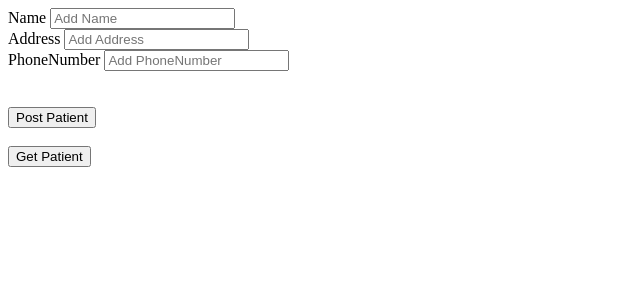
After one commit to denzilsaldanha/abilitymade, a Flask app: page /patient in a window 1280 px wide. The commit adds this page. Shown: the top 300 px of the page, without its empty margins (0-640 px from the left). Run offline with Flask 2, Linux system fonts and the light colour scheme.

Commit message:
Removed script.js Updated server to get patient.html Updated server to post/get patient details

```diff
--- a/app.py
+++ b/app.py
@@ -47,7 +47,31 @@ def orthotist():
         for obj in orthotistsList:
             orthotistJson.append(obj.__dict__)
         return json.dumps(orthotistJson)
+@app.route('/js/script.js', methods = ['GET'])
+def javascript():
+    if request.method =='GET':
+        return render_template('/js/script.js')
 
+@app.route('/patient', methods=['POST', 'GET'])
+def patient():
+    if request.method == 'GET':
+        return render_template('patient.html')
+
+patientList = []
+
+@app.route('/patient/details', methods=['POST', 'GET'])
+def patientdetails():
+    if request.method == 'GET':
+        list_patient = []
+        for obj in patientList:
+            list_patient.append(obj.__dict__)
+            # print(list_orders)
+        return json.dumps(list_patient)
+    if request.method == 'POST':
+        patient_details = request.json
+        print(patient_details)
+        patientList.append(Patient(**patient_details))
+        return '200 OK'
 
 if __name__ == '__main__':
     app.run(debug=True)
--- /dev/null
+++ b/templates/patient.html
@@ -0,0 +1,45 @@
+<!DOCTYPE html>
+<html lang="en">
+<head>
+  <meta charset="UTF-8">
+  <meta name="viewport" content="width=device-width, initial-scale=1.0">
+  <meta http-equiv="X-UA-Compatible" content="ie=edge">
+
+  <title>AFO Ordering</title>
+
+</head>
+<body>
+
+    <div class = "container">
+      <form>
+            <div class="form-group">
+              <label>Name</label>
+              <input type="text" class="form-control" placeholder="Add Name" id = "name">
+            </div>
+            <div class="form-group">
+              <label>Address</label>
+              <input type="text" class="form-control" placeholder="Add Address" id = "address">
+            </div>
+            <div class="form-group">
+              <label>PhoneNumber</label>
+              <input type="tel" class="form-control" placeholder="Add PhoneNumber" id = "ph">
+            </div>
+      </form>
+        <br><br>
+
+    </div>
+
+
+  <button id="button">Post Patient</button>
+  <br><br>
+
+  <div id="container">
+      <div class = "container">
+            <button id="patient_details">Get Patient</button>
+      </div>
+      <div id="users">
+
+      </div>
+  </div>
+</body>
+</html>
```
Also changed, not shown: templates/index.html (+49 -4 lines), templates/js/script.js (deleted, +0 -34 lines).
